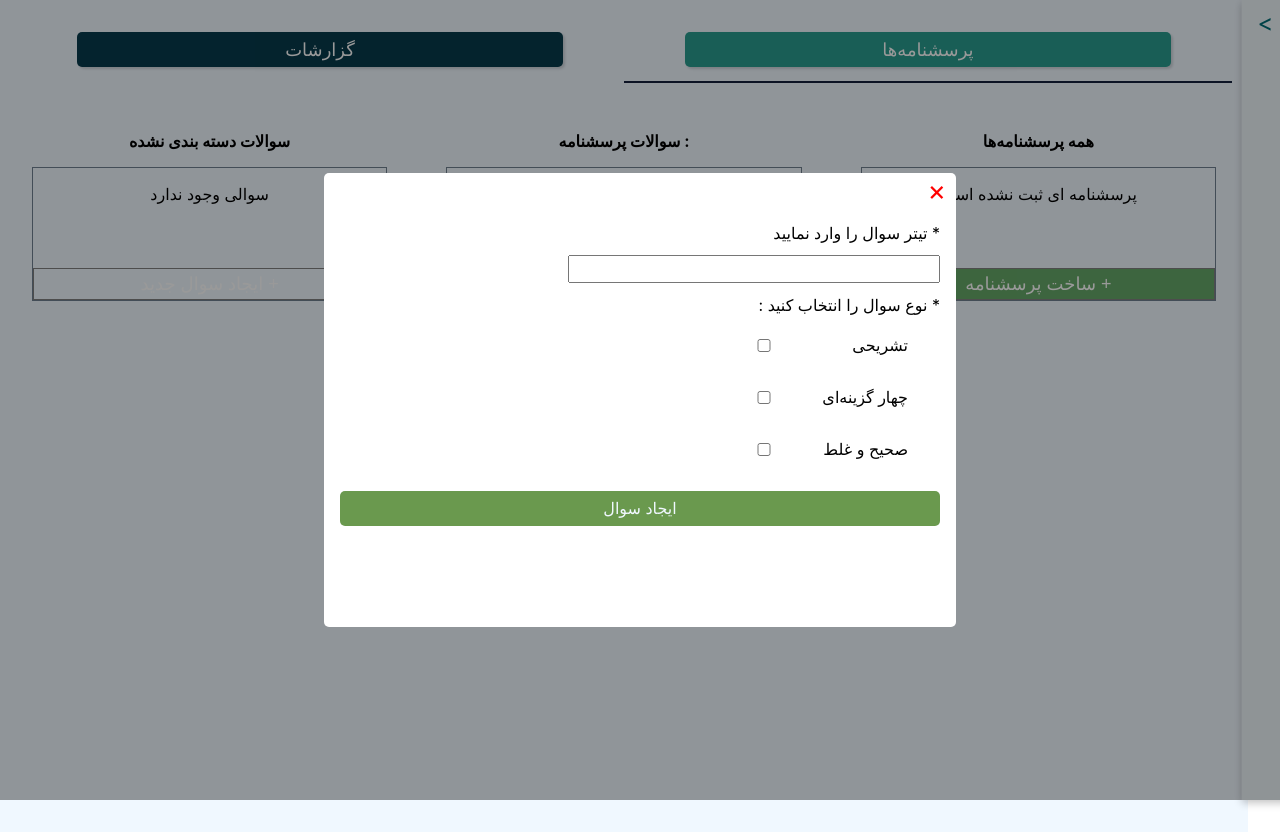
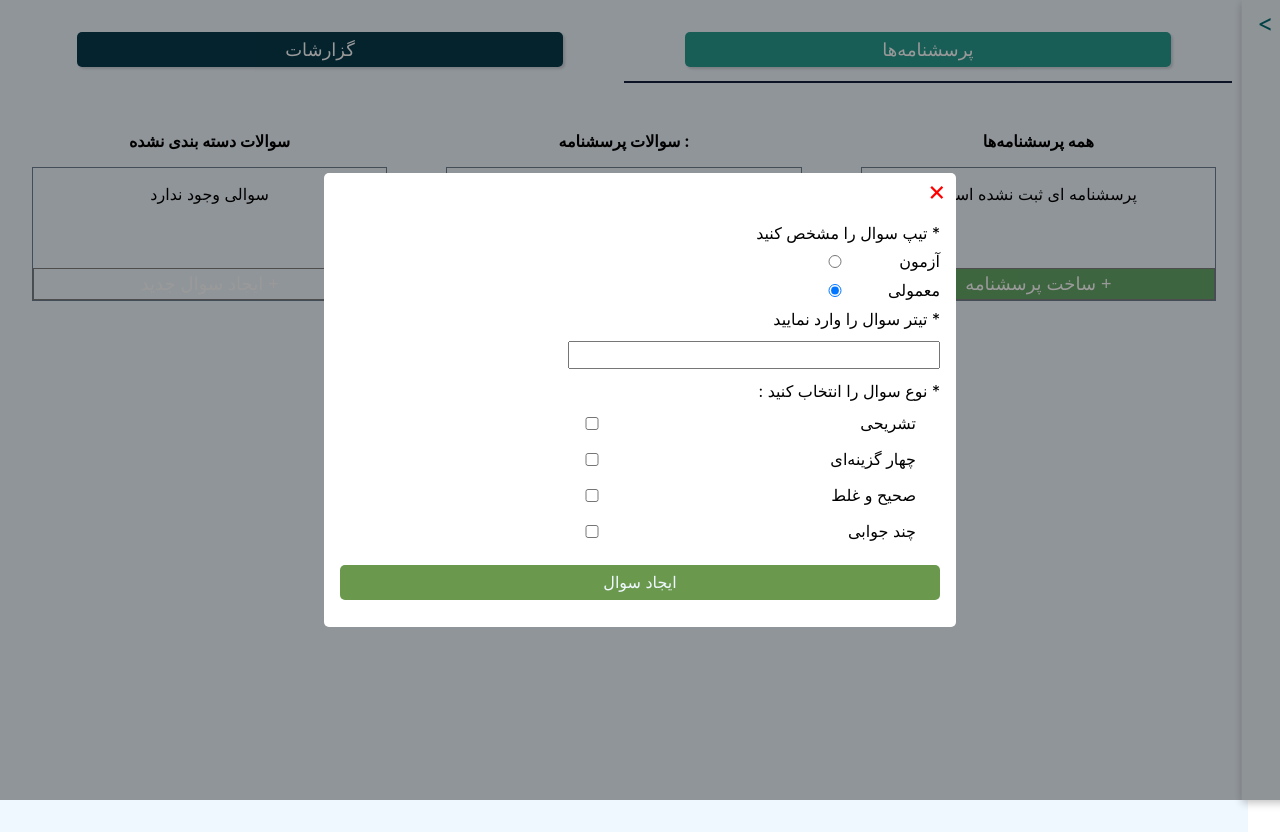
Before and after one commit to xekurt/s-form-builder, a React (Create React App) app: page / in a window 1280 px wide. Both pictures are taken after a click on the button "ایجاد سوال جدید +". Built offline with nearby package versions, Linux system fonts and the light colour scheme.

Commit message:
add multipleChoice

```diff
--- a/src/Components/ModalProvider/styles.css
+++ b/src/Components/ModalProvider/styles.css
@@ -2,6 +2,7 @@
   position: fixed;
   width: 100vw;
   height: 100vh;
+
   background-color: rgba(0, 0, 0, 0.4);
   text-align: center;
   color: white;
--- a/src/Components/QuestionForm/Index.jsx
+++ b/src/Components/QuestionForm/Index.jsx
@@ -13,14 +13,24 @@ const Index = ({ editQuestion }) => {
   const [questionData, setQuestionData] = useState({
     id: generateRandom(),
     title: "",
+    for: "normal",
     type: "",
     surveyId: "",
   });
+  const [fourAnswerOptions, setfourAnswerOptions] = useState([
+    { title: "", value: false, id: generateRandom() },
+    { title: "", value: false, id: generateRandom() },
+    { title: "", value: false, id: generateRandom() },
+    { title: "", value: false, id: generateRandom() },
+  ]);
   const [multipleChoiceOptions, setMultipleChoiceOptions] = useState([
-    { title: "", value: false, label: "option1" },
-    { title: "", value: false, label: "option2" },
-    { title: "", value: false, label: "option3" },
-    { title: "", value: false, label: "option4" },
+    {
+      id: generateRandom(),
+      tag: "گزینه",
+      title: "",
+      value: false,
+      index: 0,
+    },
   ]);
   const [truthyOptions, setTruthyOptions] = useState(false);
 
@@ -32,7 +42,7 @@ const Index = ({ editQuestion }) => {
   const handleOptionsLabel = (e) => {
     setError("");
     const { id, value } = e.target;
-    setMultipleChoiceOptions((prevState) => {
+    setfourAnswerOptions((prevState) => {
       return prevState.map((item) => {
         if (item.label === id) {
           return { ...item, title: value };
@@ -47,10 +57,10 @@ const Index = ({ editQuestion }) => {
     setQuestionData((prevState) => ({ ...prevState, type: id }));
   };
 
-  const handleMultipleChoiceValue = (e) => {
+  const handlefourAnswerValue = (e) => {
     setError("");
     const { id } = e.target;
-    setMultipleChoiceOptions((prevState) =>
+    setfourAnswerOptions((prevState) =>
       prevState.map((item) => {
         if (item.label === id) {
           return { ...item, value: true };
@@ -68,39 +78,121 @@ const Index = ({ editQuestion }) => {
       setTruthyOptions(false);
     }
   };
+
+  const handleAddOption = (e) => {
+    setMultipleChoiceOptions((prevState) => [
+      ...prevState,
+      {
+        index: prevState[prevState.length - 1].index + 1,
+        id: generateRandom(),
+        title: "",
+        value: false,
+        tag: "گزینه",
+      },
+    ]);
+  };
+  const handleMultipleChoiceTitle = (e) => {
+    const { id, value } = e.target;
+    setMultipleChoiceOptions((prevState) =>
+      prevState.map((item) => {
+        if (item.id === id) {
+          return { ...item, title: value };
+        } else {
+          return item;
+        }
+      })
+    );
+  };
+  const handleMultipleChoiceValue = (e) => {
+    const { id, value } = e.target;
+    setMultipleChoiceOptions((prevState) =>
+      prevState.map((item) => {
+        if (item.id === id) {
+          return { ...item, value: !item.value };
+        } else {
+          return item;
+        }
+      })
+    );
+  };
   const handleCreateQuestion = () => {
-    const validateForm = (question, multiple) => {
+    const validateForm = (question, four, multiple) => {
       if (question.title.trim().length < 1) {
         return "title";
       } else if (question.type.trim().length < 1) {
         return "type";
       }
-      if (question.type === "multipleChoice") {
-        if (!multiple.every((item) => item.title.trim().length > 0)) {
+      // Validation for Four answer
+      if (question.type === "fourAnswer") {
+        if (!four.every((item) => item.title.trim().length > 0)) {
           return "option-title";
-        } else if (!multiple.some((item) => item.value)) {
+        } else if (!four.some((item) => item.value)) {
           return "option-value";
         }
+      }
+      // Validation for multipleChoice
+      if (question.type === "multipleChoice") {
       }
       return "";
     };
 
-    const tempError = validateForm(questionData, multipleChoiceOptions);
+    const tempError = validateForm(
+      questionData,
+      fourAnswerOptions,
+      multipleChoiceOptions
+    );
     setError(tempError);
     if (tempError) return;
 
     let question = questionData;
-    if (question.type === "multipleChoice") {
-      question = { ...question, options: [...multipleChoiceOptions] };
+    if (question.type === "fourAnswer") {
+      question = { ...question, options: [...fourAnswerOptions] };
     } else if (question.type === "truthy") {
       question = { ...question, options: truthyOptions };
     }
     dispatch(addQuestion(question));
     dispatch(removeModal());
   };
-
+  console.info(multipleChoiceOptions);
   return (
     <>
+      <div className="radio__container">
+        <label style={{ color: error === "for" && "red" }}>
+          تیپ سوال را مشخص کنید *
+        </label>
+        <div className="radio__items">
+          <div className="radio__item">
+            <input
+              type="radio"
+              id="azmoon"
+              value="azmoon"
+              checked={questionData.for === "azmoon"}
+              onChange={() => {
+                setQuestionData((prevState) => ({
+                  ...prevState,
+                  for: "azmoon",
+                }));
+              }}
+            />
+            <label htmlFor="azmoon">آزمون</label>
+          </div>
+          <div className="radio__item">
+            <input
+              type="radio"
+              id="normal"
+              value="normal"
+              checked={questionData.for === "normal"}
+              onChange={() => {
+                setQuestionData((prevState) => ({
+                  ...prevState,
+                  for: "normal",
+                }));
+              }}
+            />
+            <label htmlFor="normal">معمولی</label>
+          </div>
+        </div>
+      </div>
       <div className="box">
         <label htmlFor="title" style={{ color: error === "title" && "red" }}>
           * تیتر سوال را وارد نمایید
@@ -132,11 +224,11 @@ const Index = ({ editQuestion }) => {
           <p>چهار گزینه‌ای</p>
           <input
             type="checkbox"
-            id="multipleChoice"
-            name="multipleChoice"
+            id="fourAnswer"
+            name="fourAnswer"
             onChange={handleCheckbox}
             value={questionData.type}
-            checked={questionData.type === "multipleChoice"}
+            checked={questionData.type === "fourAnswer"}
           />
         </div>
         <div className="option">
@@ -150,23 +242,34 @@ const Index = ({ editQuestion }) => {
             onChange={handleCheckbox}
           />
         </div>
+        <div className="option">
+          <p>چند جوابی</p>
+          <input
+            type="checkbox"
+            id="multipleChoice"
+            name="multipleChoice"
+            value={questionData.type}
+            checked={questionData.type === "multipleChoice"}
+            onChange={handleCheckbox}
+          />
+        </div>
       </div>
-      {questionData.type === "multipleChoice" && (
+      {questionData.type === "fourAnswer" && (
         <div className="options">
           <div className="box">
             <div className="option">
               <input
                 type="text"
                 id="option1"
-                value={multipleChoiceOptions[0].title}
+                value={fourAnswerOptions[0].title}
                 onChange={handleOptionsLabel}
               />
               <p>گزینه 1</p>
               <input
                 type="checkbox"
-                checked={multipleChoiceOptions[0].value}
+                checked={fourAnswerOptions[0].value}
                 id="option1"
-                onChange={handleMultipleChoiceValue}
+                onChange={handlefourAnswerValue}
               />
             </div>
           </div>
@@ -175,15 +278,15 @@ const Index = ({ editQuestion }) => {
               <input
                 type="text"
                 id="option2"
-                value={multipleChoiceOptions[1].title}
+                value={fourAnswerOptions[1].title}
                 onChange={handleOptionsLabel}
               />
               <p>گزینه 2</p>
               <input
                 type="checkbox"
-                checked={multipleChoiceOptions[1].value}
+                checked={fourAnswerOptions[1].value}
                 id="option2"
-                onChange={handleMultipleChoiceValue}
+                onChange={handlefourAnswerValue}
               />
             </div>
           </div>
@@ -192,15 +295,15 @@ const Index = ({ editQuestion }) => {
               <input
                 type="text"
                 id="option3"
-                value={multipleChoiceOptions[2].title}
+                value={fourAnswerOptions[2].title}
                 onChange={handleOptionsLabel}
               />
               <p>گزینه 3</p>
               <input
                 type="checkbox"
-                checked={multipleChoiceOptions[2].value}
+                checked={fourAnswerOptions[2].value}
                 id="option3"
-                onChange={handleMultipleChoiceValue}
+                onChange={handlefourAnswerValue}
               />
             </div>
           </div>
@@ -209,18 +312,49 @@ const Index = ({ editQuestion }) => {
               <input
                 type="text"
                 id="option4"
-                value={multipleChoiceOptions[3].title}
+                value={fourAnswerOptions[3].title}
                 onChange={handleOptionsLabel}
               />
               <p>گزینه 4</p>
               <input
                 type="checkbox"
-                checked={multipleChoiceOptions[3].value}
+                checked={fourAnswerOptions[3].value}
                 id="option4"
-                onChange={handleMultipleChoiceValue}
+                onChange={handlefourAnswerValue}
               />
             </div>
           </div>
+        </div>
+      )}
+      {questionData.type === "multipleChoice" && (
+        <div className="options">
+          {multipleChoiceOptions.map((option, i) => {
+            const { tag, index, id } = option;
+            return (
+              <div className="box" key={i}>
+                <div className="option">
+                  <input
+                    type="text"
+                    id={id}
+                    value={
+                      multipleChoiceOptions.find((item) => item.id === id).title
+                    }
+                    onChange={handleMultipleChoiceTitle}
+                  />
+                  <p>{tag + (index + 1)}</p>
+                  <input
+                    type="checkbox"
+                    checked={
+                      multipleChoiceOptions.find((item) => item.id === id).value
+                    }
+                    id={id}
+                    onChange={handleMultipleChoiceValue}
+                  />
+                </div>
+              </div>
+            );
+          })}
+          <button onClick={handleAddOption}>اضافه کردن گزینه</button>
         </div>
       )}
       {questionData.type === "truthy" && (
--- a/src/Components/QuestionForm/styles.css
+++ b/src/Components/QuestionForm/styles.css
@@ -3,13 +3,12 @@
   align-items: center;
   justify-content: start;
   font-size: medium;
-  padding: 1rem;
+  padding: 0.5rem;
   width: 100%;
   text-align: start;
 }
 .option p {
-  width: 20%;
-
+  width: 50%;
   margin: auto 1rem;
 }
 .option input {
@@ -17,7 +16,14 @@
   width: 16px;
 }
 .options {
+  width: 100%;
+  max-height: 200px;
+  overflow-y: scroll;
+  border: 1px solid slategray;
+  border-radius: 5px;
+  margin: 1rem auto;
+  padding: 0.4rem;
 }
 .options input {
-  width: 50%;
+  width: 80%;
 }
--- a/src/Components/SurveyForm/Index.jsx
+++ b/src/Components/SurveyForm/Index.jsx
@@ -12,6 +12,7 @@ const Index = ({ editSurvey }) => {
   const [error, setError] = useState("initial");
   const [surveyData, setSurveyData] = useState({
     id: generateRandom(),
+    type: "",
     title: "",
     desc: "",
     startDate: "",
@@ -42,6 +43,8 @@ const Index = ({ editSurvey }) => {
         return "startDate";
       } else if (data.endDate.trim().length === 0) {
         return "endDate";
+      } else if (data.type.trim().length === 0) {
+        return "type";
       }
       return "";
     };
@@ -56,6 +59,43 @@ const Index = ({ editSurvey }) => {
   }, [editSurvey]);
   return (
     <>
+      <div className="radio__container">
+        <label style={{ color: error === "type" && "red" }}>
+          لطفا نوع پرسشنامه را انتخاب کنید *
+        </label>
+        <div className="radio__items">
+          <div className="radio__item">
+            <input
+              type="radio"
+              id="azmoon"
+              value="azmoon"
+              checked={surveyData.type === "azmoon"}
+              onChange={() => {
+                setSurveyData((prevState) => ({
+                  ...prevState,
+                  type: "azmoon",
+                }));
+              }}
+            />
+            <label htmlFor="azmoon">آزمون</label>
+          </div>
+          <div className="radio__item">
+            <input
+              type="radio"
+              id="normal"
+              value="normal"
+              checked={surveyData.type === "normal"}
+              onChange={() => {
+                setSurveyData((prevState) => ({
+                  ...prevState,
+                  type: "normal",
+                }));
+              }}
+            />
+            <label htmlFor="normal">معمولی</label>
+          </div>
+        </div>
+      </div>
       <div className="box">
         <label htmlFor="title" style={{ color: error === "title" && "red" }}>
           *عنوان پرسشنامه را وارد کنید :{" "}
--- a/src/Components/SurveyForm/styles.css
+++ b/src/Components/SurveyForm/styles.css
@@ -16,3 +16,18 @@
 .create__button:focus {
   background-color: #6a994e;
 }
+
+.radio__container {
+  display: flex;
+  flex-direction: column;
+  align-items: flex-end;
+}
+.radio__items {
+  display: flex;
+  flex-direction: column;
+}
+.radio__item {
+  display: flex;
+  justify-content: space-between;
+  width: 150px;
+}
--- a/src/Pages/Home/SurveysTab.jsx
+++ b/src/Pages/Home/SurveysTab.jsx
@@ -40,7 +40,6 @@ const SurveysTab = () => {
     const { id } = e.target;
     setMovementDetails((prevState) => ({ ...prevState, originId: id }));
   };
-  console.info(selectedSurveyId);
 
   useEffect(() => {
     if (movementDetails.destinationId && movementDetails.originId) {
@@ -84,7 +83,7 @@ const SurveysTab = () => {
           </span>
 
           <span className="tag">
-            {type === "multipleChoice"
+            {type === "fourAnswer"
               ? "چهارگزینه‌ای"
               : type === "truthy"
               ? "صحیح و غلط"
```
